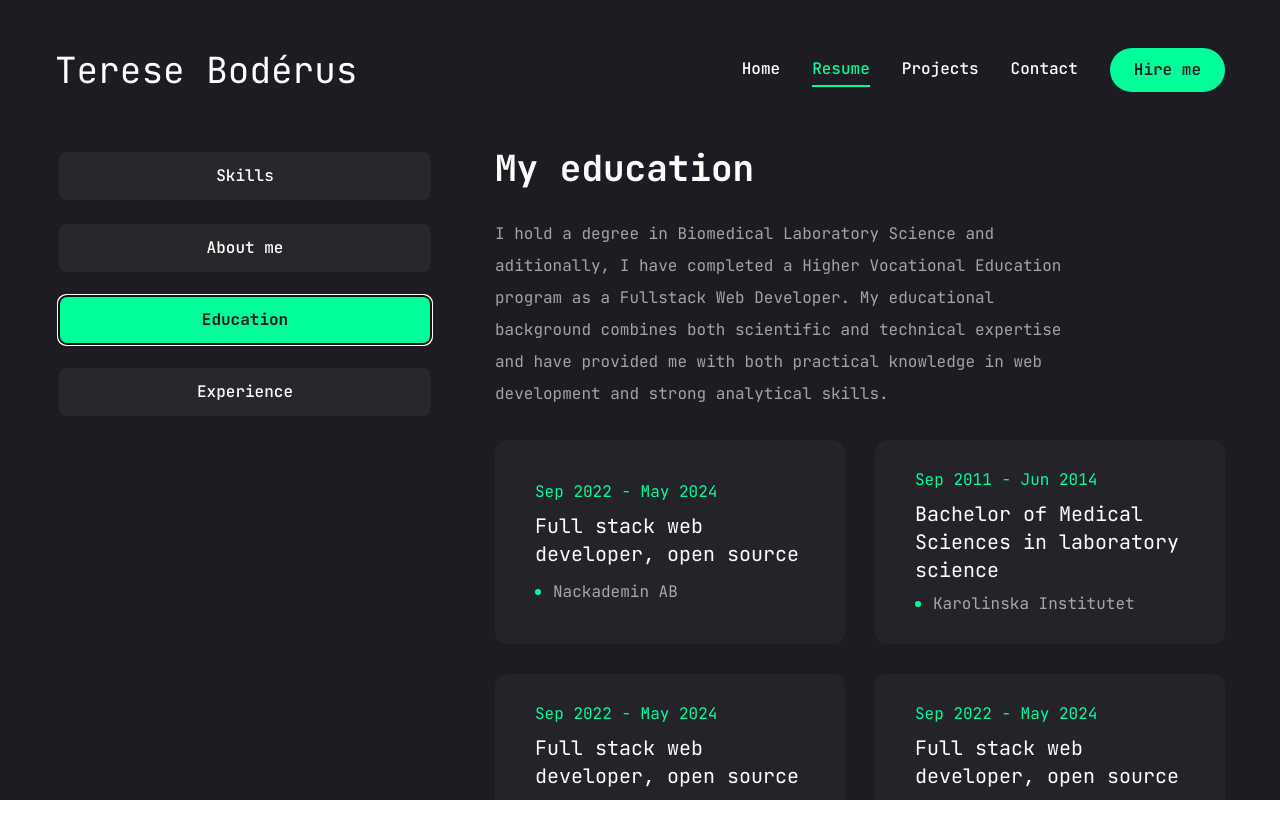
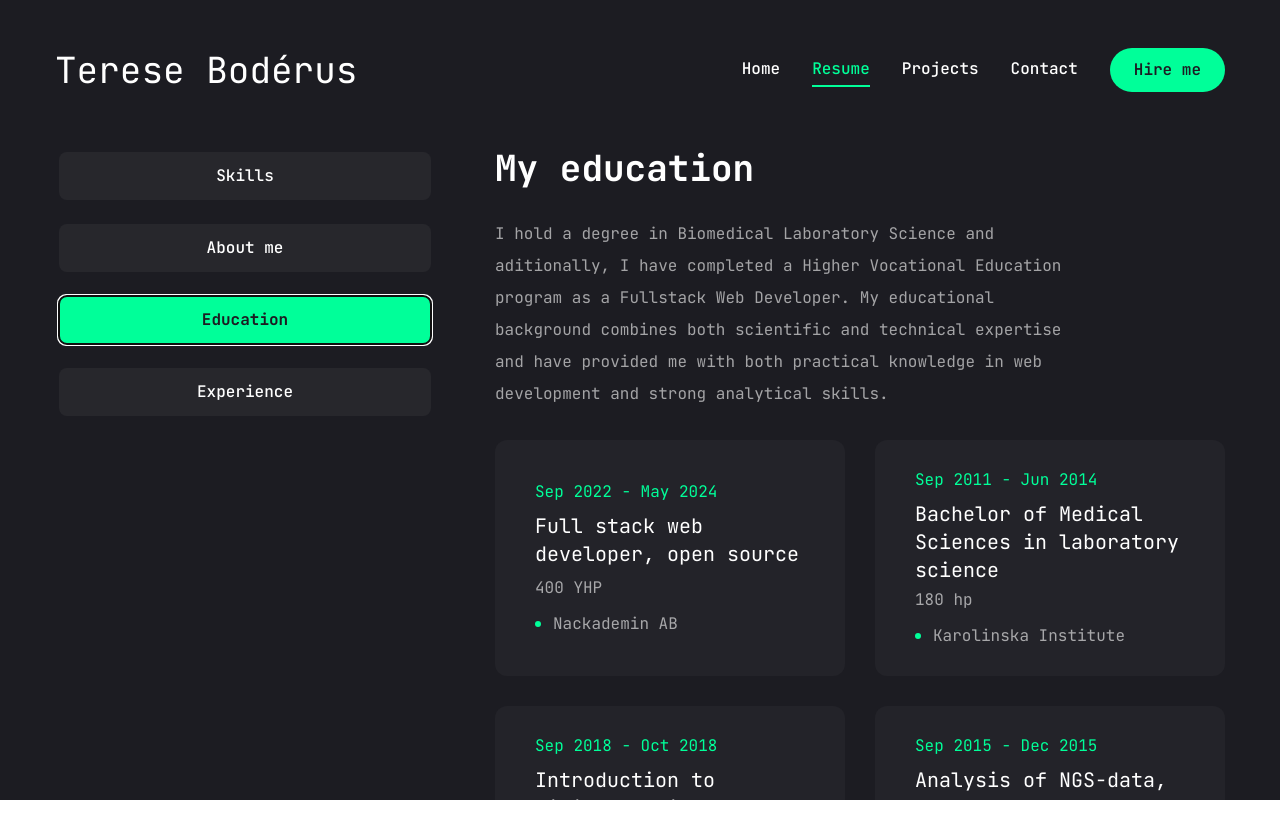
Before and after one commit to TereseBo/portfolio2, a Next.js app: page /resume in a window 1280 px wide. Both pictures are taken after a click on the tab "Education". Shown: the top 838 px of the page. Built offline with nearby package versions, Linux system fonts and the light colour scheme.

Commit message:
Updated education data and page

```diff
--- a/app/resume/page.jsx
+++ b/app/resume/page.jsx
@@ -125,10 +125,13 @@ export default function Resume() {
                                                     <span className="text-accent">
                                                         {item.duration}
                                                     </span>
-                                                    <h3 className="text-xl max-w-[360px] min-h-[60px]
+                                                    <div>
+                                                        <h3 className="text-xl max-w-[360px] min-h-[60px]
                                                     text-center lg:text-left">
-                                                        {item.degree}
-                                                    </h3>
+                                                            {item.degree}
+                                                        </h3>
+                                                        <p className="text-white/60">{item.points}</p>
+                                                    </div>
                                                     <div className="flex items-center gap-3">
                                                         <span className="w-[6px] h-[6px] rounded-full bg-accent"></span>
                                                         <p className="text-white/60">{item.institution}</p>
@@ -161,8 +164,8 @@ export default function Resume() {
                                                     <div className="flex items-start gap-3">
                                                         <span className="w-[6px] h-[6px] rounded-full bg-accent mt-3 shrink-0"></span>
                                                         <div>
-                                                        <p className="text-white/60">{item.company},</p>
-                                                        <p className="text-white/60">{item.location}</p>
+                                                            <p className="text-white/60">{item.company},</p>
+                                                            <p className="text-white/60">{item.location}</p>
                                                         </div>
                                                     </div>
                                                 </li>
--- a/constants/resume/education_data.js
+++ b/constants/resume/education_data.js
@@ -5,36 +5,37 @@ export const education_data=
         {
             institution: "Nackademin AB",
             degree: "Full stack web developer, open source",
+            points:"400 YHP",
             duration: "Sep 2022 - May 2024"
         },
         {
-            institution: "Karolinska Institutet",
+            institution: "Karolinska Institute",
             degree: "Bachelor of Medical Sciences in laboratory science",
+            points:"180 hp",
             duration: "Sep 2011 - Jun 2014"
         },
         {
-            institution: "Nackademin AB",
-            degree: "Full stack web developer, open source",
-            duration: "Sep 2022 - May 2024"
+            institution: "University of Skövde",
+            degree: "Introduction to bioinformatics",
+            points:"7,5 hp",
+            duration: "Sep 2018 - Oct 2018"
         },
         {
-            institution: "Nackademin AB",
-            degree: "Full stack web developer, open source",
-            duration: "Sep 2022 - May 2024"
+            institution: "University of Skövde",
+            degree: "Analysis of NGS-data, 1A1N",
+            points:"4 hp",
+            duration: "Sep 2015 - Dec 2015"
         },
         {
-            institution: "Nackademin AB",
-            degree: "Full stack web developer, open source",
-            duration: "Sep 2022 - May 2024"
+            institution: "Karolinska Institute",
+            degree: "Project management and projects as a working method",
+            points:"7,5 hp",
+            duration: "Sep 2016 - Dec 2016"
         },
         {
-            institution: "Nackademin AB",
-            degree: "Full stack web developer, open source",
-            duration: "Sep 2022 - May 2024"
-        },
-        {
-            institution: "Nackademin AB",
-            degree: "Full stack web developer, open source",
-            duration: "Sep 2022 - May 2024"
+            institution: "Karolinska Institute",
+            degree: "Higher education pedagogy for teachers and tutors in on-site clinical education",
+            points:"7,5 hp",
+            duration: "Sep 2018 - Dec 2018"
         },
     ]
```
